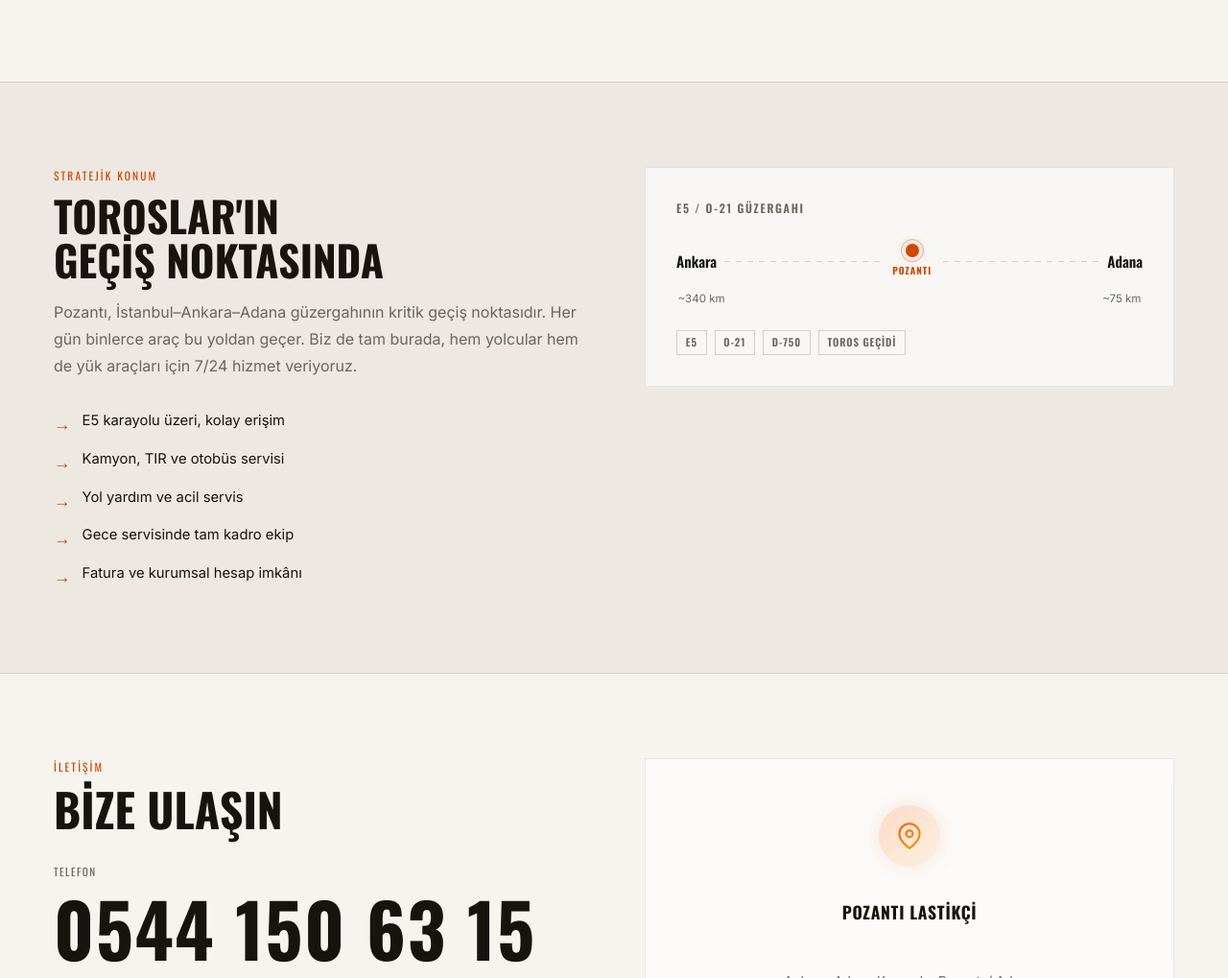
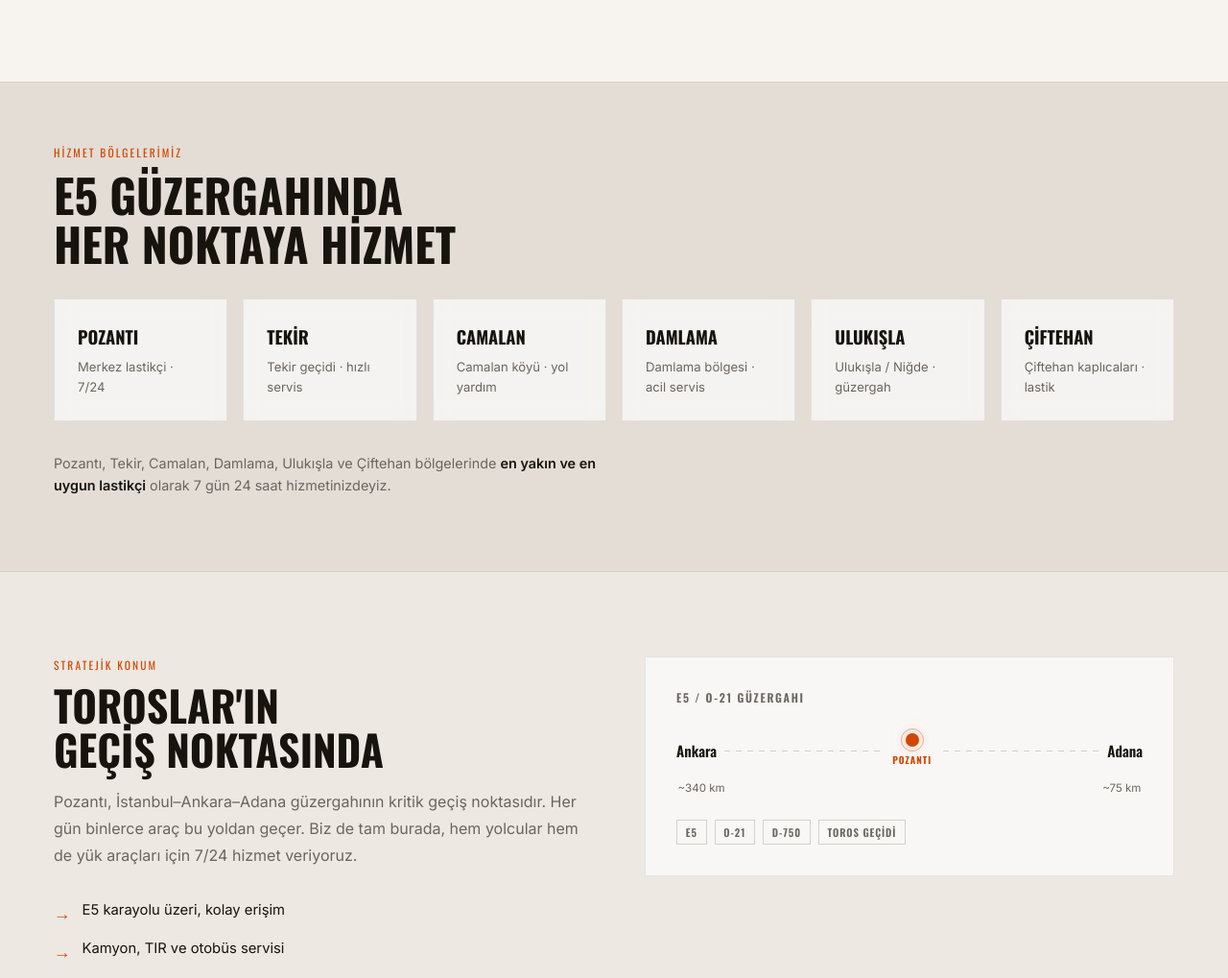
Before and after one commit to cigdemaltinel/pozantilastikci, a plain HTML site: page index.html in a window 1280 px wide. Shown: the part 1498-2517 px from the top of the page at 96% size. Drawn offline with nearby package versions, Linux system fonts and the light colour scheme.

Commit message:
SEO: anahtar kelimeler ve hizmet bölgeleri içeriği eklendi
- Title ve meta description güzergah ilçeleri ile güncellendi
- Keywords: tekir, camalan, damlama, ulukışla, çiftehan, en yakın, en uygun
- JSON-LD areaServed ile tüm hizmet bölgeleri tanımlandı
- Sayfaya görünür "Hizmet Bölgelerimiz" bölümü eklendi

Co-Authored-By: Claude Sonnet 4.6 <noreply@anthropic.com>

```diff
--- a/index.html
+++ b/index.html
@@ -3,9 +3,9 @@
 <head>
 <meta charset="UTF-8">
 <meta name="viewport" content="width=device-width, initial-scale=1.0, viewport-fit=cover">
-<title>Pozantı Lastikçi | 7/24 Lastik Tamiri ve Satışı – E5 Karayolu, Adana</title>
-<meta name="description" content="Pozantı'da 7/24 açık lastik tamiri, lastik satışı, rot-balans ayarı ve mevsimlik değişim hizmeti. Ankara-Adana E5 karayolu üzeri. Hemen arayın: 0544 150 63 15">
-<meta name="keywords" content="pozantı lastikçi, lastik tamiri, lastik satışı, rot balans, Pozantı, Adana, E5 lastikçi, 7/24 lastikçi, toros lastikçi, yol yardım">
+<title>Pozantı Lastikçi | 7/24 Lastik Tamiri – Tekir, Camalan, Ulukışla, Çiftehan</title>
+<meta name="description" content="Pozantı, Tekir, Camalan, Damlama, Ulukışla ve Çiftehan'da 7/24 lastik tamiri, satışı ve rot-balans hizmeti. E5 karayolu üzeri, en yakın ve en uygun lastikçi. 0544 150 63 15">
+<meta name="keywords" content="pozantı lastikçi, tekir lastikçi, camalan lastikçi, damlama lastikçi, ulukışla lastikçi, çiftehan lastikçi, en yakın lastikçi, en uygun lastikçi, E5 lastikçi, 7/24 lastikçi, lastik tamiri, lastik satışı, rot balans, toros lastikçi, yol yardım adana">
 <meta name="robots" content="index, follow">
 <meta name="author" content="Pozantı Lastikçi">
 <link rel="canonical" href="https://pozantilastikci.com/">
@@ -56,7 +56,16 @@
     },
     "geoRadius": "50000"
   },
-  "serviceType": ["Lastik Tamiri", "Lastik Satışı", "Rot-Balans Ayarı", "Mevsimlik Lastik Değişimi"]
+  "serviceType": ["Lastik Tamiri", "Lastik Satışı", "Rot-Balans Ayarı", "Mevsimlik Lastik Değişimi"],
+  "areaServed": [
+    {"@type": "City", "name": "Pozantı", "containedInPlace": {"@type": "State", "name": "Adana"}},
+    {"@type": "City", "name": "Tekir", "containedInPlace": {"@type": "State", "name": "Adana"}},
+    {"@type": "City", "name": "Camalan", "containedInPlace": {"@type": "State", "name": "Adana"}},
+    {"@type": "City", "name": "Damlama", "containedInPlace": {"@type": "State", "name": "Adana"}},
+    {"@type": "City", "name": "Ulukışla", "containedInPlace": {"@type": "State", "name": "Niğde"}},
+    {"@type": "City", "name": "Çiftehan", "containedInPlace": {"@type": "State", "name": "Niğde"}}
+  ],
+  "slogan": "En yakın ve en uygun lastikçi – 7/24 hizmetinizdeyiz"
 }
 </script>
 
@@ -599,6 +608,43 @@ footer{background:var(--s1)}
   </div>
 </section>
 
+<!-- HİZMET BÖLGELERİ -->
+<section style="background:var(--s2);border-bottom:1px solid var(--border)">
+  <div style="max-width:1200px;margin:0 auto;padding-left:max(16px,env(safe-area-inset-left,0px));padding-right:max(16px,env(safe-area-inset-right,0px));padding-block:4rem">
+    <p class="section-eye">Hizmet Bölgelerimiz</p>
+    <h2 class="section-h2" style="margin-bottom:2rem">E5 Güzergahında<br>Her Noktaya Hizmet</h2>
+    <div style="display:grid;grid-template-columns:repeat(auto-fit,minmax(180px,1fr));gap:1rem">
+      <div class="bölge-kart fade-up" style="background:var(--glass);border:1px solid var(--gb);backdrop-filter:blur(10px);padding:1.5rem;transition:border-color .3s">
+        <div style="font-family:'Oswald',sans-serif;font-weight:700;font-size:1.15rem;text-transform:uppercase;margin-bottom:.4rem">Pozantı</div>
+        <div style="font-size:.82rem;color:var(--muted)">Merkez lastikçi · 7/24</div>
+      </div>
+      <div class="fade-up" style="background:var(--glass);border:1px solid var(--gb);backdrop-filter:blur(10px);padding:1.5rem;transition:border-color .3s;transition-delay:.05s">
+        <div style="font-family:'Oswald',sans-serif;font-weight:700;font-size:1.15rem;text-transform:uppercase;margin-bottom:.4rem">Tekir</div>
+        <div style="font-size:.82rem;color:var(--muted)">Tekir geçidi · hızlı servis</div>
+      </div>
+      <div class="fade-up" style="background:var(--glass);border:1px solid var(--gb);backdrop-filter:blur(10px);padding:1.5rem;transition:border-color .3s;transition-delay:.1s">
+        <div style="font-family:'Oswald',sans-serif;font-weight:700;font-size:1.15rem;text-transform:uppercase;margin-bottom:.4rem">Camalan</div>
+        <div style="font-size:.82rem;color:var(--muted)">Camalan köyü · yol yardım</div>
+      </div>
+      <div class="fade-up" style="background:var(--glass);border:1px solid var(--gb);backdrop-filter:blur(10px);padding:1.5rem;transition:border-color .3s;transition-delay:.15s">
+        <div style="font-family:'Oswald',sans-serif;font-weight:700;font-size:1.15rem;text-transform:uppercase;margin-bottom:.4rem">Damlama</div>
+        <div style="font-size:.82rem;color:var(--muted)">Damlama bölgesi · acil servis</div>
+      </div>
+      <div class="fade-up" style="background:var(--glass);border:1px solid var(--gb);backdrop-filter:blur(10px);padding:1.5rem;transition:border-color .3s;transition-delay:.2s">
+        <div style="font-family:'Oswald',sans-serif;font-weight:700;font-size:1.15rem;text-transform:uppercase;margin-bottom:.4rem">Ulukışla</div>
+        <div style="font-size:.82rem;color:var(--muted)">Ulukışla / Niğde · güzergah</div>
+      </div>
+      <div class="fade-up" style="background:var(--glass);border:1px solid var(--gb);backdrop-filter:blur(10px);padding:1.5rem;transition:border-color .3s;transition-delay:.25s">
+        <div style="font-family:'Oswald',sans-serif;font-weight:700;font-size:1.15rem;text-transform:uppercase;margin-bottom:.4rem">Çiftehan</div>
+        <div style="font-size:.82rem;color:var(--muted)">Çiftehan kaplıcaları · lastik</div>
+      </div>
+    </div>
+    <p style="margin-top:2rem;font-size:.9rem;color:var(--muted);max-width:600px">
+      Pozantı, Tekir, Camalan, Damlama, Ulukışla ve Çiftehan bölgelerinde <strong style="color:var(--fg)">en yakın ve en uygun lastikçi</strong> olarak 7 gün 24 saat hizmetinizdeyiz.
+    </p>
+  </div>
+</section>
+
 <!-- LOCATION -->
 <section class="loc-section" id="konum">
   <div class="loc-inner">
```
